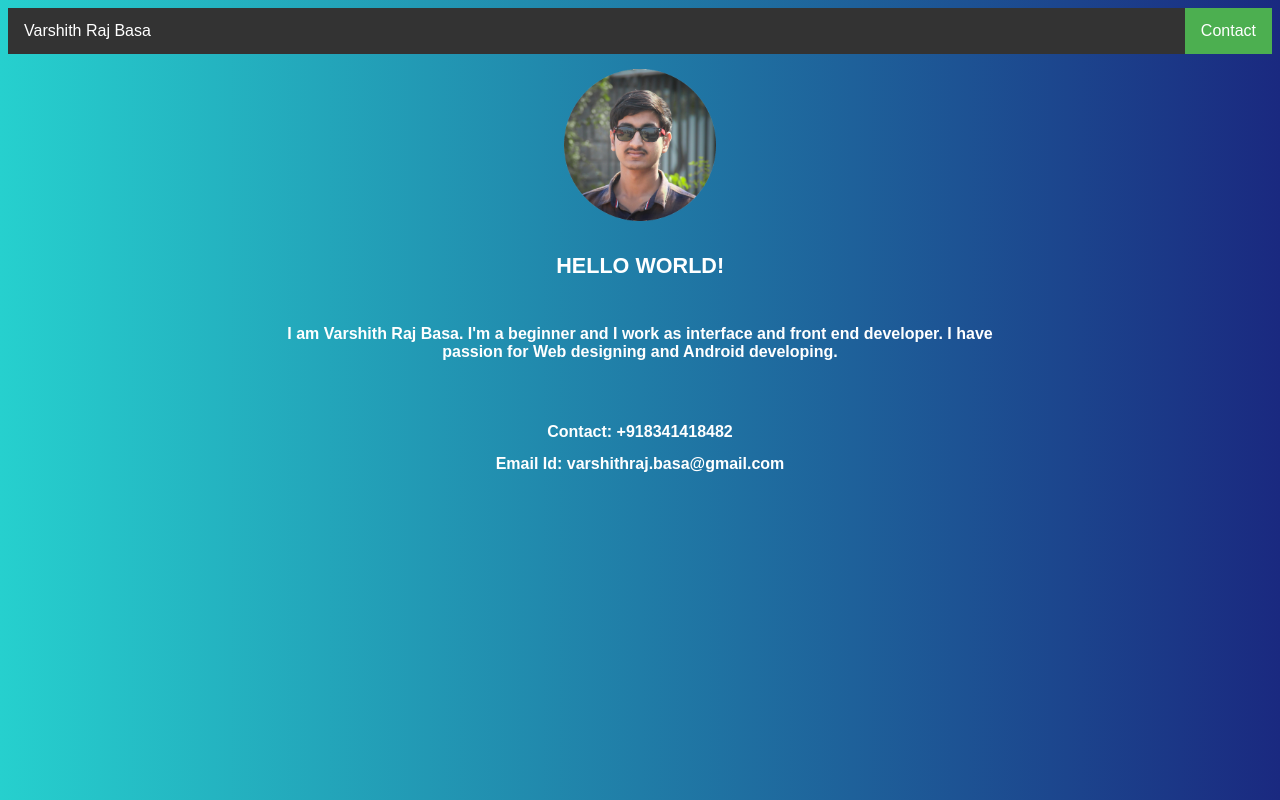
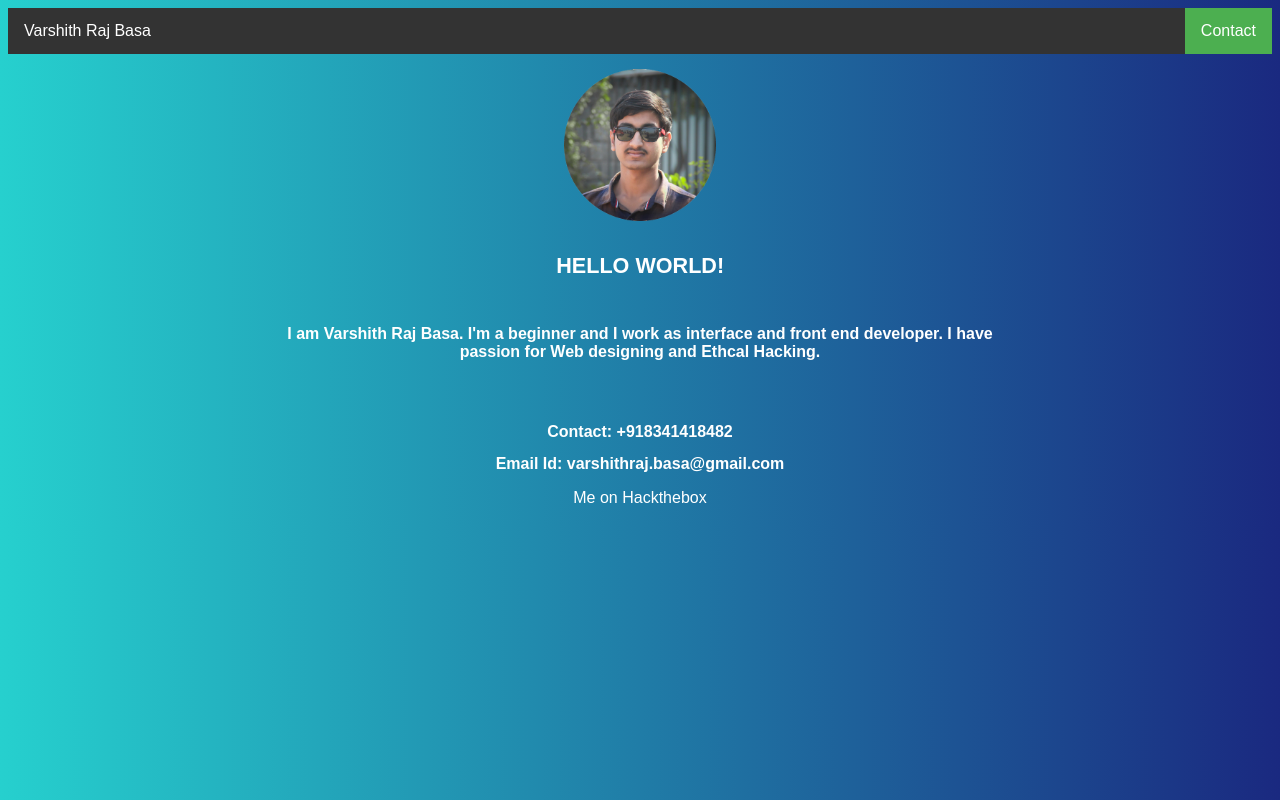
Before and after one commit to Mondirkb/varshithrajbasa.github.io, a plain HTML site: page index.html in a window 1280 px wide. Drawn offline with Linux system fonts and the light colour scheme; a script that the page names is missing.

Commit message:
Added HTB Profile

```diff
--- a/index.html
+++ b/index.html
@@ -1,5 +1,6 @@
 <!DOCTYPE html>
 <html>
+
 <head>
     <meta charset='utf-8'>
     <meta http-equiv='X-UA-Compatible' content='IE=edge'>
@@ -11,6 +12,7 @@
 
     <script src='main.js'></script>
 </head>
+
 <body>
     <ul>
         <li><a href="index.html">Varshith Raj Basa</a></li>
@@ -30,14 +32,20 @@
         </h1>
         <br>
         <h2 class="text-1 slideInUp animated">
-        I am Varshith Raj Basa. I'm a beginner and I work as interface and front end developer. I have passion for Web designing and Android developing.
+            I am Varshith Raj Basa. I'm a beginner and I work as interface and front end developer. I have passion for Web designing and Ethcal Hacking.
         </h2>
         <br>
         <br>
         <h2 class="text-1 bounceInRight animated">Contact: +918341418482</h2>
         <h2 class="text-1 bounceInLeft animated">Email Id: varshithraj.basa@gmail.com</h2>
     </div>
-
+    <div>
+        <p class="text-1">Me on Hackthebox</p>
+        <center>
+            <script src="https://www.hackthebox.eu/badge/181576"></script>
+        </center>
+    </div>
 
 </body>
+
 </html>
```
Lines whose indentation alone changed are shown as unchanged.
